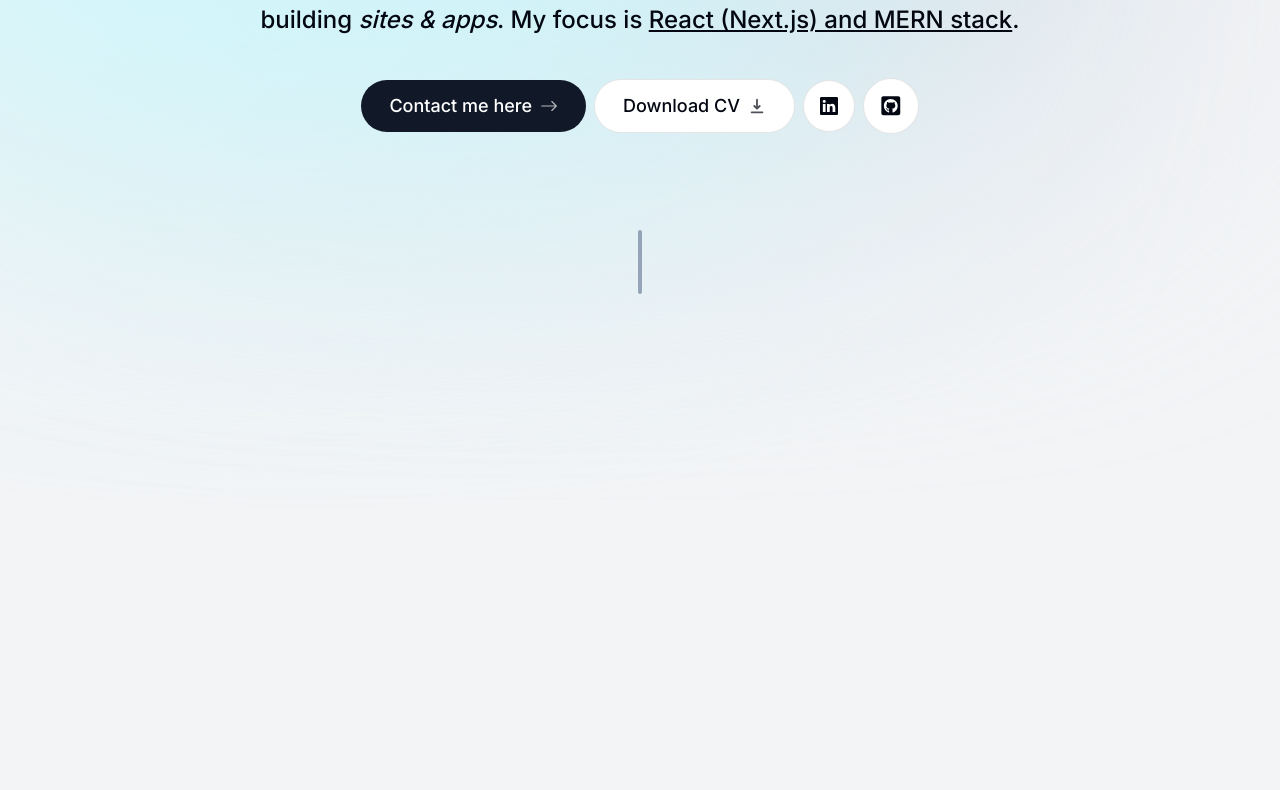
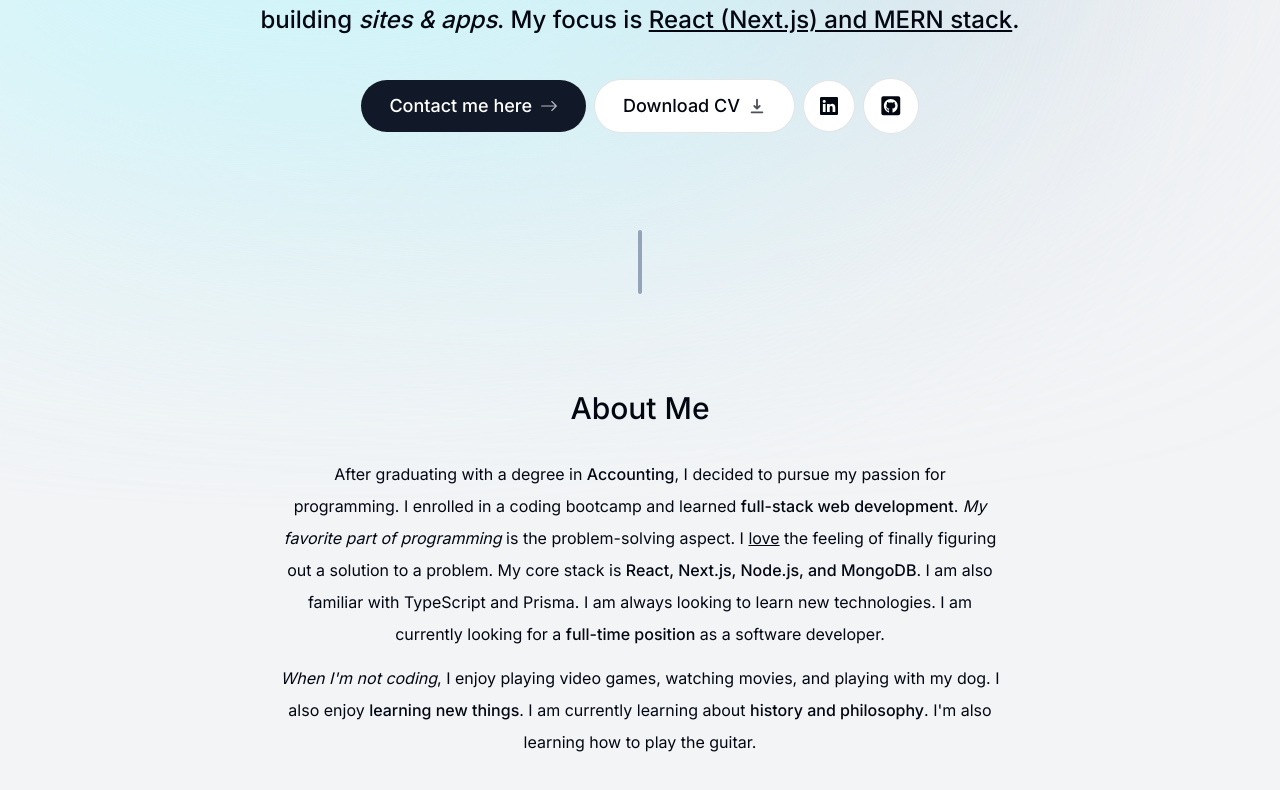
Before and after one commit to Nhat-Kha/portfolio, a Next.js app: page / in a window 1280 px wide. Shown: the part 326-1116 px from the top of the page. Built offline with nearby package versions, Linux system fonts and the light colour scheme.

Commit message:
add new about us

```diff
--- /dev/null
+++ b/app/components/about.tsx
@@ -0,0 +1,39 @@
+"use client";
+
+import React from "react";
+import { motion } from "framer-motion";
+// import { useSectionInView } from "@/lib/hooks";
+
+export default function About() {
+  //   const ref = useSectionInView("about");
+  return (
+    <motion.section className="mb-28 max-w-[45rem] text-center leading-8">
+      <h2 className="text-3xl font-medium capitalize mb-8">About me</h2>
+      <p className="mb-3">
+        After graduating with a degree in{" "}
+        <span className="font-medium">Accounting</span>, I decided to pursue my
+        passion for programming. I enrolled in a coding bootcamp and learned{" "}
+        <span className="font-medium">full-stack web development</span>.{" "}
+        <span className="italic">My favorite part of programming</span> is the
+        problem-solving aspect. I <span className="underline">love</span> the
+        feeling of finally figuring out a solution to a problem. My core stack
+        is{" "}
+        <span className="font-medium">
+          React, Next.js, Node.js, and MongoDB
+        </span>
+        . I am also familiar with TypeScript and Prisma. I am always looking to
+        learn new technologies. I am currently looking for a{" "}
+        <span className="font-medium">full-time position</span> as a software
+        developer.
+      </p>
+      <p>
+        <span className="italic">When I'm not coding</span>, I enjoy playing
+        video games, watching movies, and playing with my dog. I also enjoy{" "}
+        <span className="font-medium">learning new things</span>. I am currently
+        learning about{" "}
+        <span className="font-medium">history and philosophy</span>. I'm also
+        learning how to play the guitar.
+      </p>
+    </motion.section>
+  );
+}
--- a/app/components/intro.tsx
+++ b/app/components/intro.tsx
@@ -47,7 +47,7 @@ export default function Intro() {
           </motion.span>
         </div>
       </div>
-      <motion.p
+      <motion.h1
         className="mb-10 mt-4 px-4 text-2xl font-medium leading-[1.5] "
         initial={{ opacity: 0, y: 100 }}
         animate={{ opacity: 1, y: 0 }}
@@ -58,7 +58,7 @@ export default function Intro() {
         <span className="font-bold">2 years studying at school</span>. I enjoy
         building <span className="italic">sites & apps</span>. My focus is{" "}
         <span className="underline">React (Next.js) and MERN stack</span>.
-      </motion.p>
+      </motion.h1>
 
       <motion.div
         className="flex flex-col sm:flex-row items-center justify-center gap-2 px-4 text-lg font-medium"
--- a/app/page.tsx
+++ b/app/page.tsx
@@ -1,3 +1,4 @@
+import About from "./components/about";
 import Intro from "./components/intro";
 import SectionDivider from "./components/section-divider";
 
@@ -6,6 +7,7 @@ export default function Home() {
     <main className="flex flex-col items-center px-4">
       <Intro />
       <SectionDivider />
+      <About />
     </main>
   );
 }
--- /dev/null
+++ b/lib/hooks.ts
@@ -0,0 +1,21 @@
+// import { useActiveSectionContext } from "@/context/active-section-context";
+// import { useEffect } from "react";
+// import { useInView } from "react-intersection-observer";
+// import type { SectionName } from "./types";
+
+// export function useSectionInView(sectionName: SectionName, threshold = 0.75) {
+//   const { ref, inView } = useInView({
+//     threshold,
+//   });
+//   const { setActiveSection, timeOfLastClick } = useActiveSectionContext();
+
+//   useEffect(() => {
+//     if (inView && Date.now() - timeOfLastClick > 1000) {
+//       setActiveSection(sectionName);
+//     }
+//   }, [inView, setActiveSection, timeOfLastClick, sectionName]);
+
+//   return {
+//     ref,
+//   };
+// }
```
